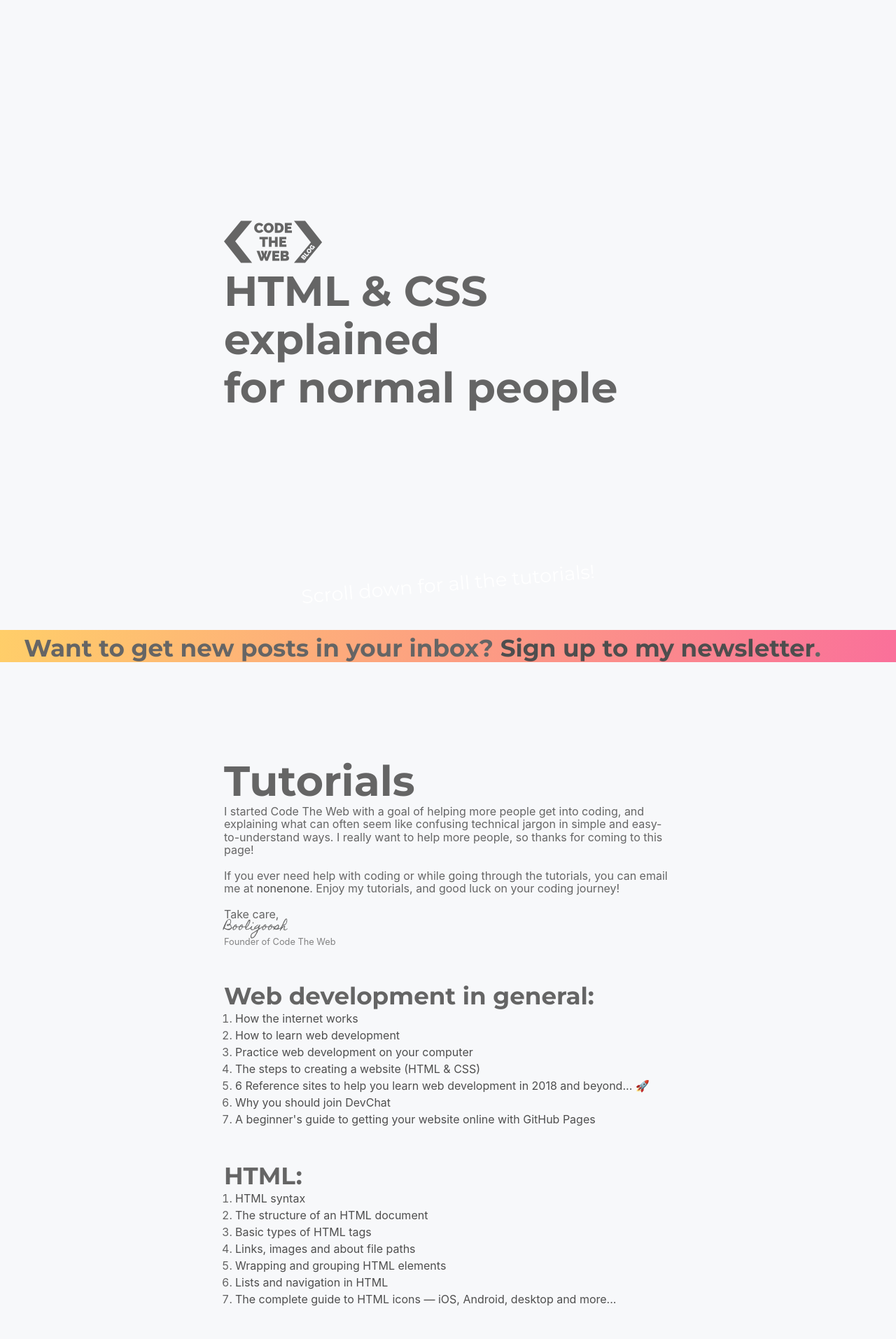
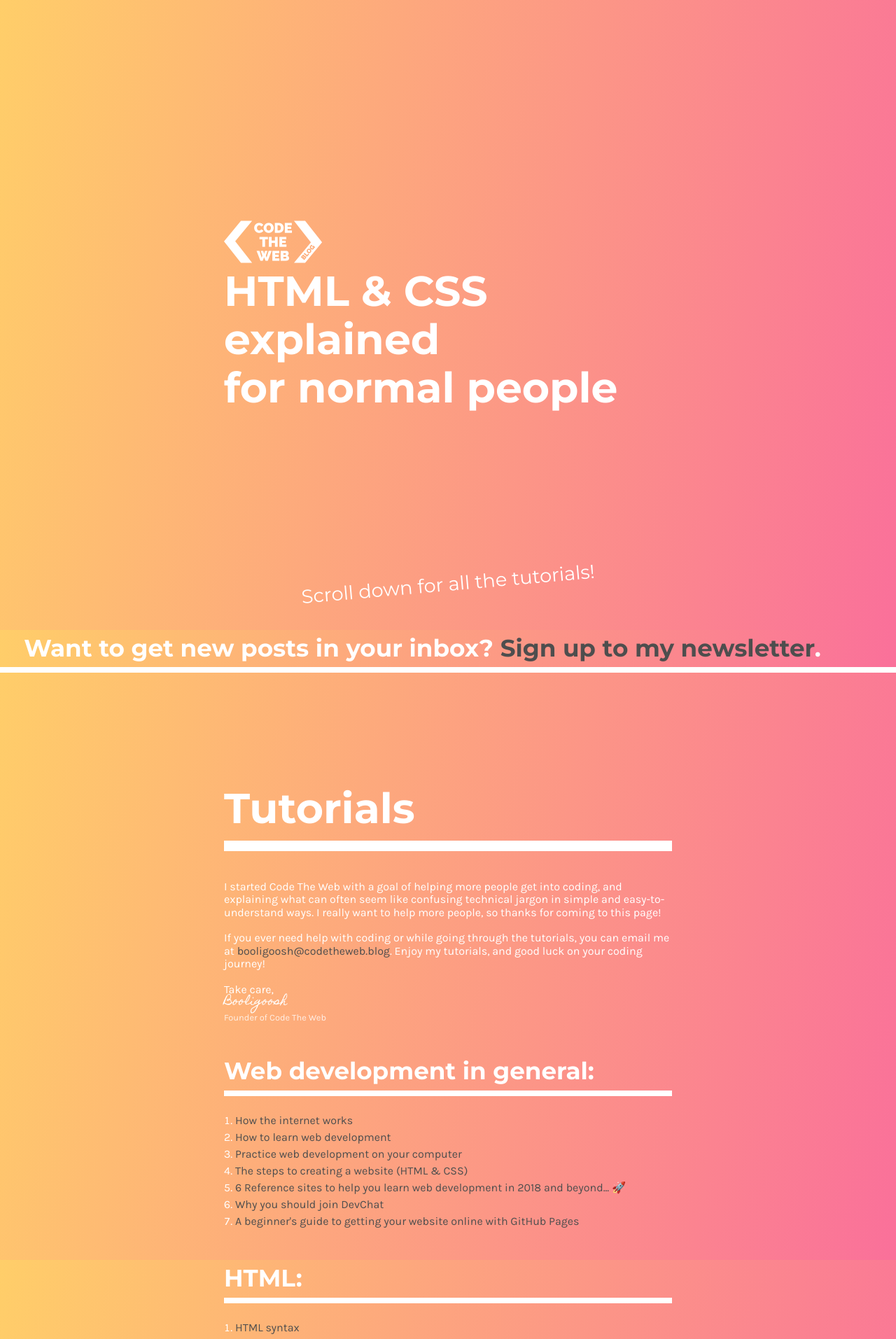
Before and after one commit to Booligoosh/codetheweb.blog, a Jekyll site: the page built from html&css/index.html, in a window 1280 px wide. Shown: the top 1913 px of the page at 70% size. Built offline with Jekyll 4.4.1, drawn with Linux system fonts in a browser that asks for light colours; nearby versions of some CDN libraries; some web fonts are replaced; comment, search, counter and statistics services are not loaded; a style sheet for code colours, icons or effects is not loaded.

Commit message:
Revert "Moved CSS to end of body"
This reverts commit 7e7a86323e71b5e816cd89f9b09f297a60186a1b.

```diff
--- a/_includes/end.html
+++ b/_includes/end.html
@@ -1,4 +1,3 @@
-<!-- JavaScript -->
 <script type="text/javascript">window.$crisp=[];window.CRISP_WEBSITE_ID="c2a98cd5-6c04-4a59-8ff6-ab04f67a3e7d";(function(){d=document;s=d.createElement("script");s.src="https://client.crisp.chat/l.js";s.async=1;d.getElementsByTagName("head")[0].appendChild(s);})();</script>
 <script src="https://cdn.staticfile.org/jquery/3.2.1/jquery.min.js"></script>
 <script>{% include js/prism.js %}</script>
@@ -6,12 +5,6 @@
 <script>{% include js/links.js %}</script>
 <script>{% include js/my-lazyload.js %}</script>
 <script>{% include js/emailguard.js %}</script>
-<!-- CSS -->
-<link rel="stylesheet" href="//cdn.staticfile.org/normalize/6.0.0/normalize.min.css">
-<link rel="stylesheet" href="//at.alicdn.com/t/font_roc50gemkxpw4s4i.css">
-<link rel="stylesheet" href="/assets/css/theme_styles_combined.css">
-<link rel="stylesheet" href="/assets/css/style.css?{{site.time | date: '%s%N'}}">
-
 <div id="backlinks">
     <a href="https://simpleprogrammer.com/blogging-course-graduates/">Simple Programmer Blogging Course Graduates</a>
 
--- a/_includes/head.html
+++ b/_includes/head.html
@@ -33,6 +33,11 @@
     <meta name="msapplication-TileImage" content="/assets/website-icons/mstile-144x144.png?v=1">
     <meta name="msapplication-config" content="/assets/website-icons/browserconfig.xml?v=1">
     <meta name="theme-color" content="#ffc83e">
+    <!-- CSS -->
+    <link rel="stylesheet" href="//cdn.staticfile.org/normalize/6.0.0/normalize.min.css">
+    <link rel="stylesheet" href="//at.alicdn.com/t/font_roc50gemkxpw4s4i.css">
+    <link rel="stylesheet" href="/assets/css/theme_styles_combined.css">
+    <link rel="stylesheet" href="/assets/css/style.css?{{site.time | date: '%s%N'}}">
     {% if jekyll.environment == "production" %}
     <!-- Google Analytics -->
     <!-- Global Site Tag (gtag.js) - Google Analytics -->
--- a/_layouts/default.html
+++ b/_layouts/default.html
@@ -1,7 +1,7 @@
 <!DOCTYPE html>
 <html>
 {% include head.html %}
-<body style="display: none;background-image:linear-gradient(100deg,#ffce69,#fa709a)">
+<body>
     <!--[if lt IE 10]>
 <div class="alert-danger" role="alert">You are using an older browser - please upgrade to a newer browser.！<a target="_blank" class="alert-link" href="http://browsehappy.com">Upgrade now</a></div>
 <![endif]-->
--- a/assets/css/style.scss
+++ b/assets/css/style.scss
@@ -5,12 +5,6 @@
 $blue: #41B3D3;
 $light-blue: #61D2DC;
 $dark-grey: #444444;
-
-
-body {
-    display: block !important;
-    background-image: none !important;
-}
 
 .card-style {
     border: 1px solid #e7eaf1;
```
